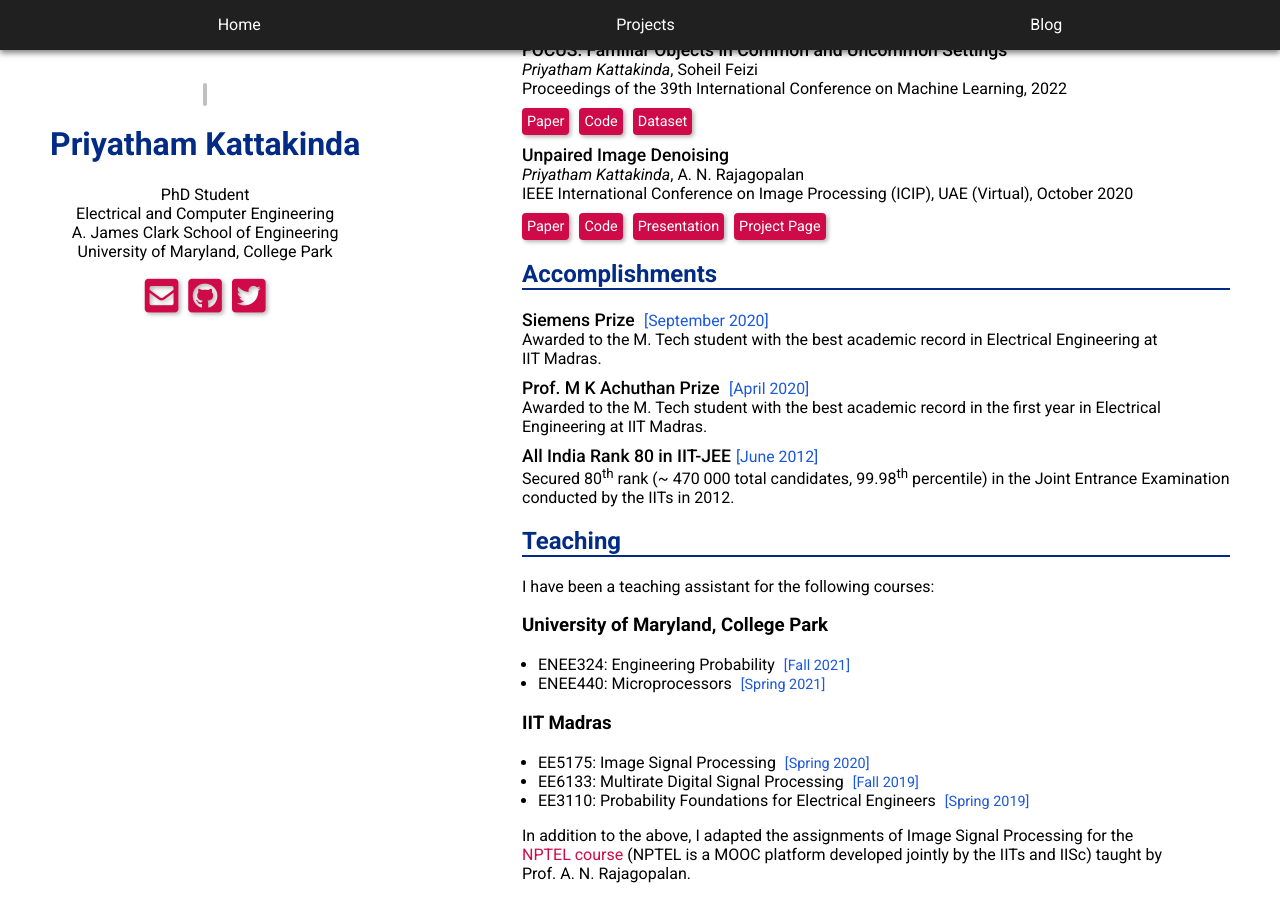
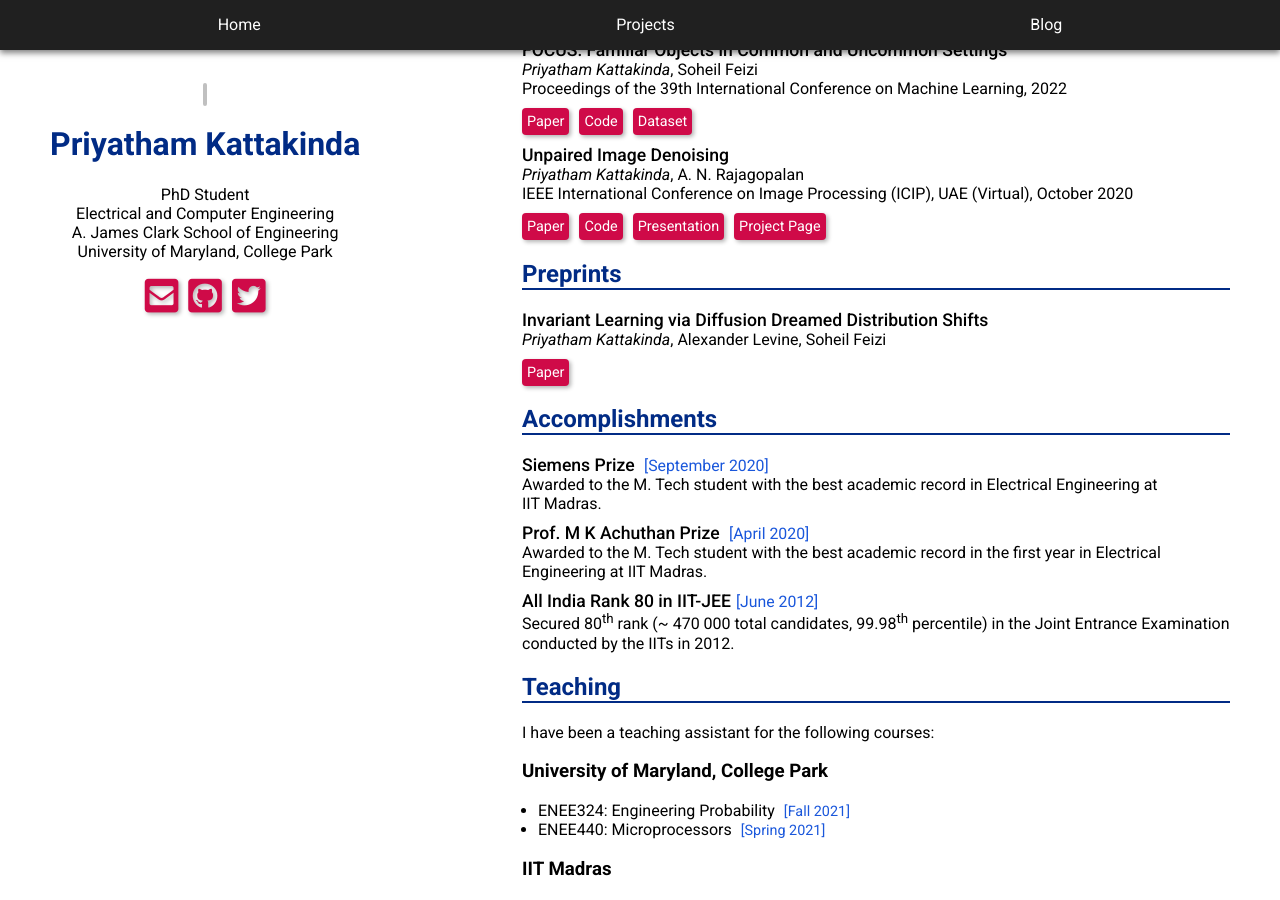
Before and after one commit to priyathamkat/priyathamkat.github.io, a Jekyll site: the page built from index.nonamp.html, in a window 1280 px wide and 900 px high, scrolled down 738 px. Built offline with Jekyll 4.4.1, drawn with Linux system fonts in a browser that asks for light colours; nearby versions of some CDN libraries.

Commit message:
Add D3S paper

```diff
--- a/_includes/footer.html
+++ b/_includes/footer.html
@@ -1,6 +1,6 @@
 <footer class="footer">
     <span>
-        &#169; 2020-2021, Priyatham Kattakinda, All Rights Reserved
+        &#169; 2020-2022, Priyatham Kattakinda, All Rights Reserved
     </span>
     <span>
         If you think something is wrong on this page, please contact <a href="https://github.com/priyathamkat/">@priyathamkat</a>
--- a/index.nonamp.html
+++ b/index.nonamp.html
@@ -195,6 +195,21 @@
                     </div>
                 </li>
             </ul>
+            <h2>Preprints</h2>
+            <ul>
+                <li class="paper">
+                    <div class="paper-title">
+                        Invariant Learning via Diffusion Dreamed Distribution Shifts
+                    </div>
+                    <div class="paper-authors">
+                        <em>Priyatham Kattakinda</em>, Alexander Levine, Soheil Feizi
+                    </div>
+                    <div class="paper-supp">
+                        <a class="pink btn" href="https://arxiv.org/abs/2211.10370" rel="noreferrer"
+                            target="_blank">Paper</a>
+                    </div>
+                </li>
+            </ul>
         </section>
         <section id="accomplishments">
             <h2>Accomplishments</h2>
```
Also changed, not shown: index.html (+15 -0 lines).
